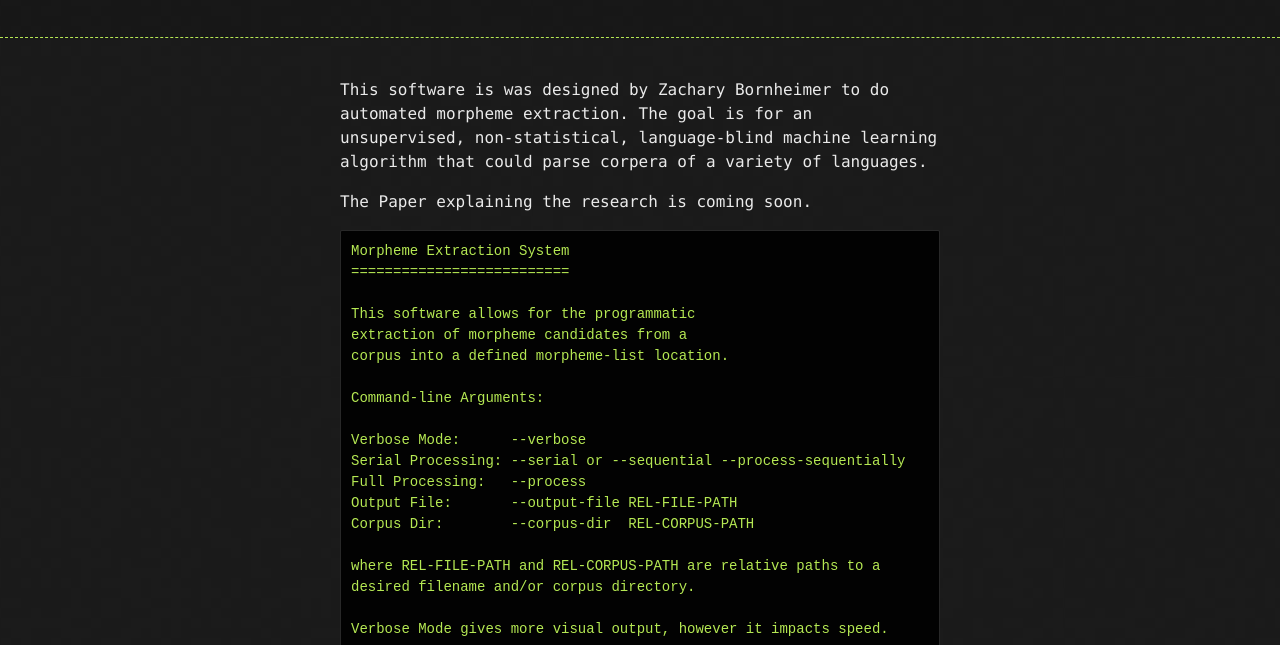
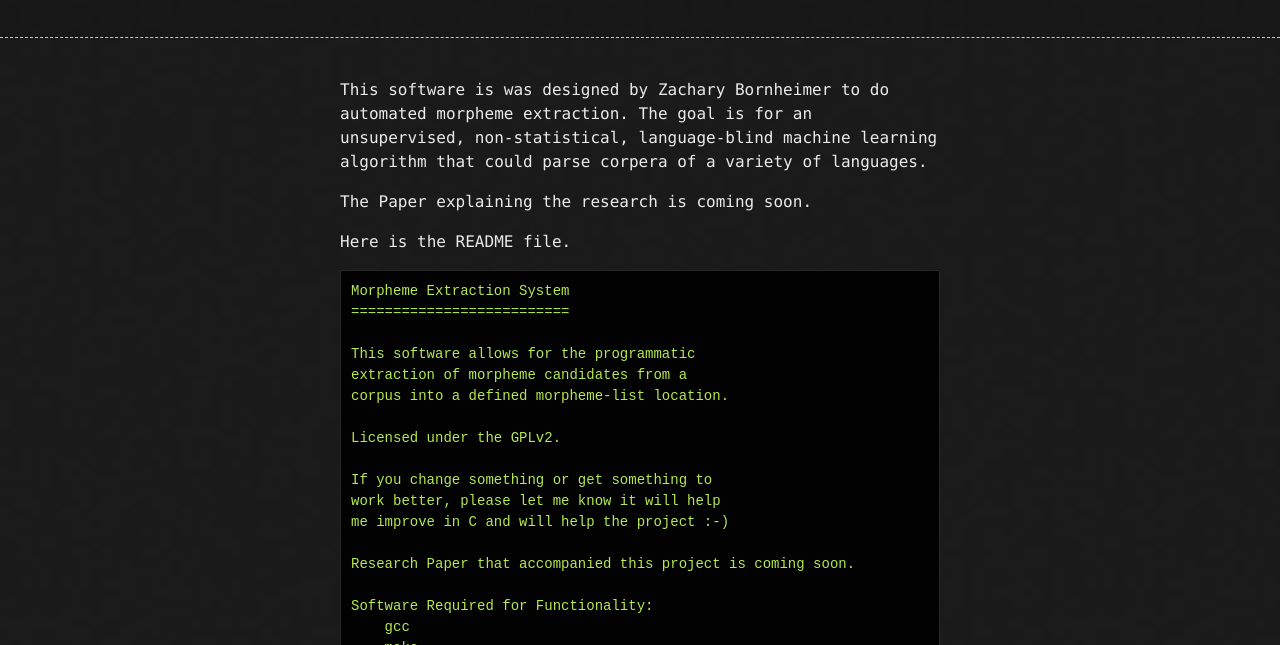
Before and after one commit to zachbornheimer/morpheme-extraction, a plain HTML site: page index.html in a window 1280 px wide. Shown: the part 155-800 px from the top of the page. Drawn offline with Linux system fonts and the light colour scheme.

```diff
--- a/index.html
+++ b/index.html
@@ -32,6 +32,8 @@
 
 <p>The Paper explaining the research is coming soon.</p>
 
+<p>Here is the README file.</p>
+
 <pre>
 Morpheme Extraction System
 ==========================
@@ -39,6 +41,26 @@
 This software allows for the programmatic
 extraction of morpheme candidates from a
 corpus into a defined morpheme-list location.
+
+Licensed under the GPLv2.
+
+If you change something or get something to
+work better, please let me know it will help
+me improve in C and will help the project :-)
+
+Research Paper that accompanied this project is coming soon.
+
+Software Required for Functionality:
+    gcc
+    make
+
+How to install?
+Choose one of the following:
+    make optimized
+    make debug
+    make all
+
+
 
 Command-line Arguments:
 
```
Also changed, not shown: params.json (+1 -1 lines).
